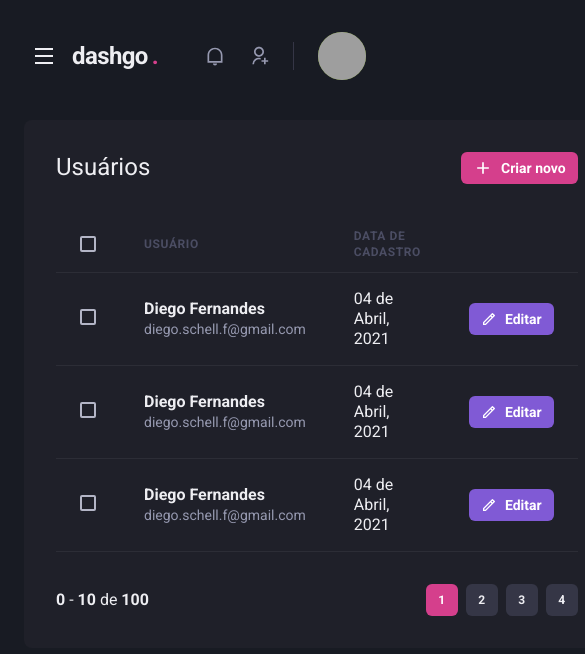
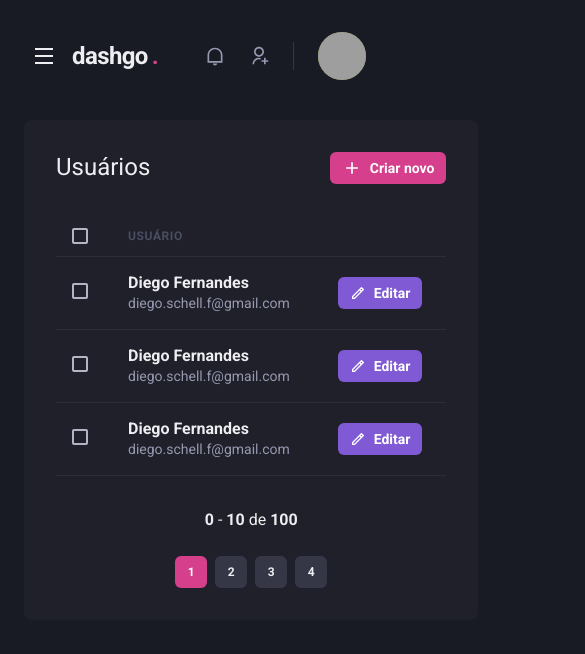
Before and after one commit to marciovz/ignite-reactjs-dashgo, a Next.js app: page /users in a window 390 px wide. Shown: the top 654 px of the page, 585 px wide, since content can reach past the window. Built offline with nearby package versions, Linux system fonts and the light colour scheme; grey boxes are pictures that could not be loaded.

Commit message:
Responsividade no listagem de usuarios

```diff
--- a/src/components/Pagination/index.tsx
+++ b/src/components/Pagination/index.tsx
@@ -5,7 +5,7 @@
 export function Pagination() {
   return (
     <Stack
-      direction="row"
+      direction={["column", "row"]}
       spacing="6"
       mt="8"
       justify="space-between"
--- a/src/pages/users/index.tsx
+++ b/src/pages/users/index.tsx
@@ -1,5 +1,5 @@
-import { Box, Flex, Heading, Button, Checkbox, Icon, Text, Table, Thead, Tr, Th, Tbody, Td }
-  from '@chakra-ui/react';
+import { Box, Flex, Heading, Button, Checkbox, Icon, Text, Table, Thead,
+  Tr, Th, Tbody, Td , useBreakpointValue } from '@chakra-ui/react';
 import { RiAddLine, RiPencilLine } from 'react-icons/ri';
 
 import { Header } from '../../components/Header';
@@ -8,6 +8,11 @@
 
 
 export default function UserList() {
+  const isWideVersion = useBreakpointValue({
+    base: false,
+    lg: true,
+  });
+
   return (
     <Box>
       <Header />
@@ -33,17 +38,17 @@
           <Table colorScheme="whiteAlpha">
             <Thead>
               <Tr>
-                <Th px="6" color="gray.300" width="8">
+                <Th px={["4", "4", "6"]} color="gray.300" width="8">
                   <Checkbox colorScheme="pink" />
                 </Th>
                 <Th>Usuário</Th>
-                <Th>Data de cadastro</Th>
-                <Th width="8"></Th>
+                { isWideVersion && <Th>Data de cadastro</Th>}
+                { !isWideVersion && <Th width="8"></Th> }
               </Tr>
             </Thead>
             <Tbody>
               <Tr>
-                <Td px="6">
+                <Td px={["4", "4", "6"]}>
                   <Checkbox colorScheme="pink" />
                 </Td>
                 <Td>
@@ -52,7 +57,8 @@
                     <Text fontSize="sm" color="gray.300">diego.schell.f@gmail.com</Text>
                   </Box>
                 </Td>
-                <Td>04 de Abril, 2021</Td>
+                { isWideVersion && <Td>04 de Abril, 2021</Td> }
+                { !isWideVersion && (
                   <Td>
                     <Button
                       as="a"
@@ -64,10 +70,11 @@
                       Editar
                     </Button>
                   </Td>
+                )}
               </Tr>
 
               <Tr>
-                <Td px="6">
+                <Td px={["4", "4", "6"]}>
                   <Checkbox colorScheme="pink" />
                 </Td>
                 <Td>
@@ -76,7 +83,8 @@
                     <Text fontSize="sm" color="gray.300">diego.schell.f@gmail.com</Text>
                   </Box>
                 </Td>
-                <Td>04 de Abril, 2021</Td>
+                { isWideVersion && <Td>04 de Abril, 2021</Td> }
+                { !isWideVersion && (
                   <Td>
                     <Button
                       as="a"
@@ -88,10 +96,11 @@
                       Editar
                     </Button>
                   </Td>
+                )}
               </Tr>
 
               <Tr>
-                <Td px="6">
+                <Td px={["4", "4", "6"]}>
                   <Checkbox colorScheme="pink" />
                 </Td>
                 <Td>
@@ -100,7 +109,8 @@
                     <Text fontSize="sm" color="gray.300">diego.schell.f@gmail.com</Text>
                   </Box>
                 </Td>
-                <Td>04 de Abril, 2021</Td>
+                { isWideVersion && <Td>04 de Abril, 2021</Td> }
+                { !isWideVersion && (
                   <Td>
                     <Button
                       as="a"
@@ -112,6 +122,7 @@
                       Editar
                     </Button>
                   </Td>
+                )}
               </Tr>
 
             </Tbody>
```
Lines whose indentation alone changed are shown as unchanged.
